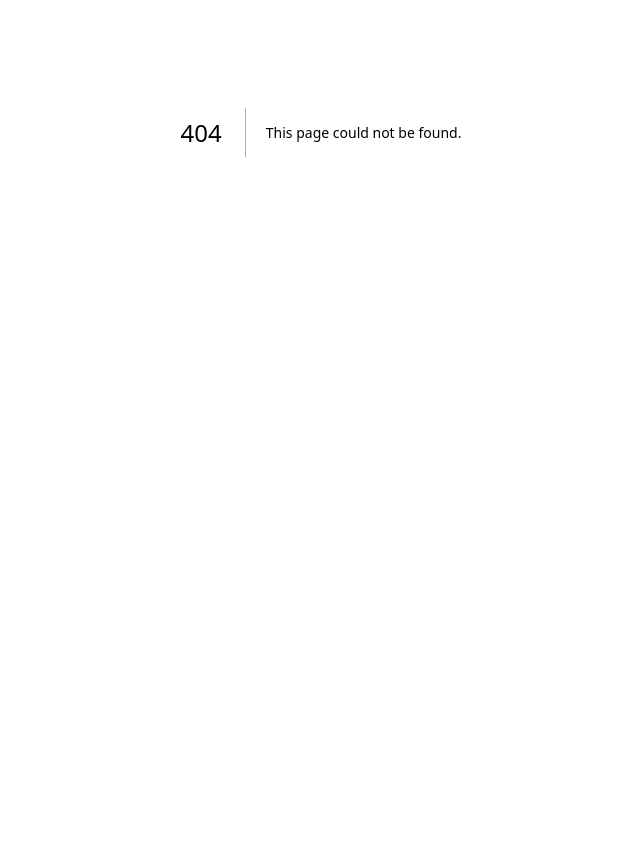
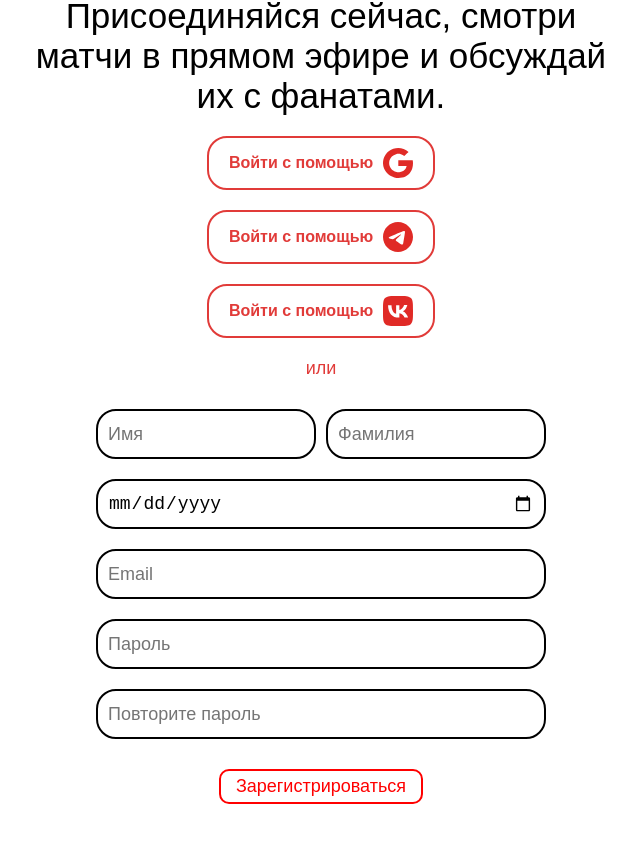
Before and after one commit to zxccdw/Kitties_from_MISIS, a Next.js app in the folder frontend/: page /registration in a window 1280 px wide. Before the commit this address had no page. Shown: the part 348-1190 px from the top of the page, without its empty margins (319-959 px from the left). Before the commit the page ends 880 px from the top, so only its background shows below. Built offline with nearby package versions, Linux system fonts and the light colour scheme.

Commit message:
registration form

```diff
--- /dev/null
+++ b/frontend/app/(logreggroupp)/layout.module.scss
@@ -0,0 +1,26 @@
+.welcText{
+    display: flex;
+    flex-direction: column;
+    justify-content: center;
+    align-items: center;
+    margin-bottom: 20px;
+
+    &__title{
+      text-align: center;
+    }
+
+    &__main{
+      text-align: center;
+      width: 45%
+    }
+
+    &__titleText{
+      font-size: 55px;
+      font-weight: 700;
+    }
+
+    &__mainText{
+      font-size: 35px;
+      font-weight: 500;
+    }
+  }
--- a/frontend/app/(logreggroupp)/layout.tsx
+++ b/frontend/app/(logreggroupp)/layout.tsx
@@ -1,8 +1,8 @@
 import type { Metadata } from "next";
 import Image from "next/image";
 import KokosGrLogo from "@assets/logos/kokos_group_logo.png";
-import localFont from "next/font/local";
-import { NavigationBar } from "@components/NavigationBar/NavigationBar";
+import styles from "./layout.module.scss";
+import { SocialLoginButtonBlock } from "../src/components/SocialLoginButtonBlock/SocialLoginButtonBlock";
 
 export const metadata: Metadata = {
   title: "ФК Кокос",
@@ -25,6 +25,18 @@ export default function LoginLayout({
     >
       {/* <NavigationBar /> */}
       <Image src={KokosGrLogo} alt="Kokos group logo" />
+      <div className={styles.welcText}>
+        <div className={styles.welcText__title}>
+          <p className={styles.welcText__titleText}>Добро пожаловать!</p>
+        </div>
+        <div className={styles.welcText__main}>
+          <p className={styles.welcText__mainText}>
+            Присоединяйся сейчас, смотри матчи в прямом эфире и обсуждай их с
+            фанатами.
+          </p>
+        </div>
+      </div>
+      <SocialLoginButtonBlock />
       {children}
     </div>
   );
--- /dev/null
+++ b/frontend/app/(logreggroupp)/registration/page.tsx
@@ -0,0 +1,7 @@
+"use client";
+
+import RegistrationForm from "@/app/src/features/RegistrationForm/RegistrationForm";
+
+export default function Registration() {
+  return <RegistrationForm />;
+}
--- a/frontend/app/src/features/LoginForm/LoginForm.module.scss
+++ b/frontend/app/src/features/LoginForm/LoginForm.module.scss
@@ -2,32 +2,4 @@
   display: flex;
   flex-direction: column;
   align-items: center;
-  width: 55%;
 }
-
-.welcText{
-  display: flex;
-  flex-direction: column;
-  justify-content: center;
-  align-items: center;
-  margin-bottom: 20px;
-
-  &__title{
-    text-align: center;
-  }
-
-  &__main{
-    text-align: center;
-    width: 80%
-  }
-
-  &__titleText{
-    font-size: 55px;
-    font-weight: 700;
-  }
-
-  &__mainText{
-    font-size: 35px;
-    font-weight: 500;
-  }
-}
--- /dev/null
+++ b/frontend/app/src/features/RegistrationForm/RegistrationForm.tsx
@@ -0,0 +1,42 @@
+import { Input } from "../../components/Input/Input";
+
+export default function RegistrationForm() {
+  return (
+    <form
+      style={{
+        display: "flex",
+        flexDirection: "column",
+        alignItems: "center",
+        width: "450px",
+        marginBottom: "50px",
+      }}
+    >
+      <div style={{ display: "flex", columnGap: "10px" }}>
+        <div>
+          <Input placeholder="Имя" alt="Name" type="text" />
+        </div>
+        <div>
+          <Input placeholder="Фамилия" alt="Surname" type="text" />
+        </div>
+      </div>
+      <Input placeholder="Дата " alt="Birthday" type="date" />
+      <Input placeholder="Email" alt="Email" type="email" />
+      <Input placeholder="Пароль" alt="Password" type="password" />
+      <Input placeholder="Повторите пароль" alt="Password" type="password" />
+      <input
+        type="submit"
+        value={"Зарегистрироваться"}
+        style={{
+          fontSize: "18px",
+          padding: "5px 15px",
+          marginTop: "20px",
+          borderRadius: "10px",
+          border: "2px solid red",
+          color: "red",
+          backgroundColor: "white",
+          cursor: "pointer",
+        }}
+      />
+    </form>
+  );
+}
```
Also changed, not shown: frontend/app/src/features/LoginForm/LoginForm.tsx (+0 -13 lines), frontend/app/(logreggroupp)/registration/page.module.scss (added), frontend/app/src/features/RegistrationForm/RegistrationForm.scss (added).
